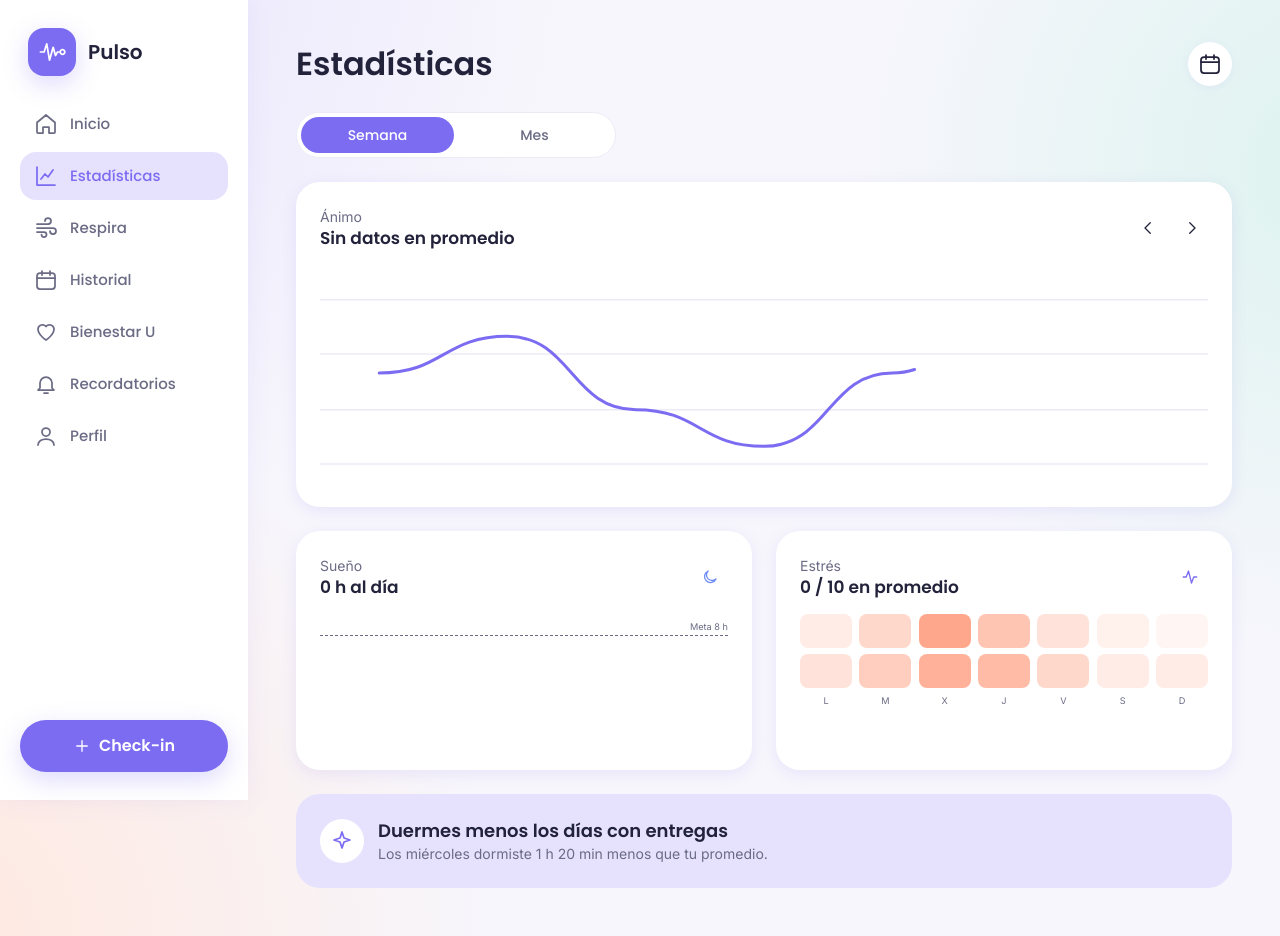
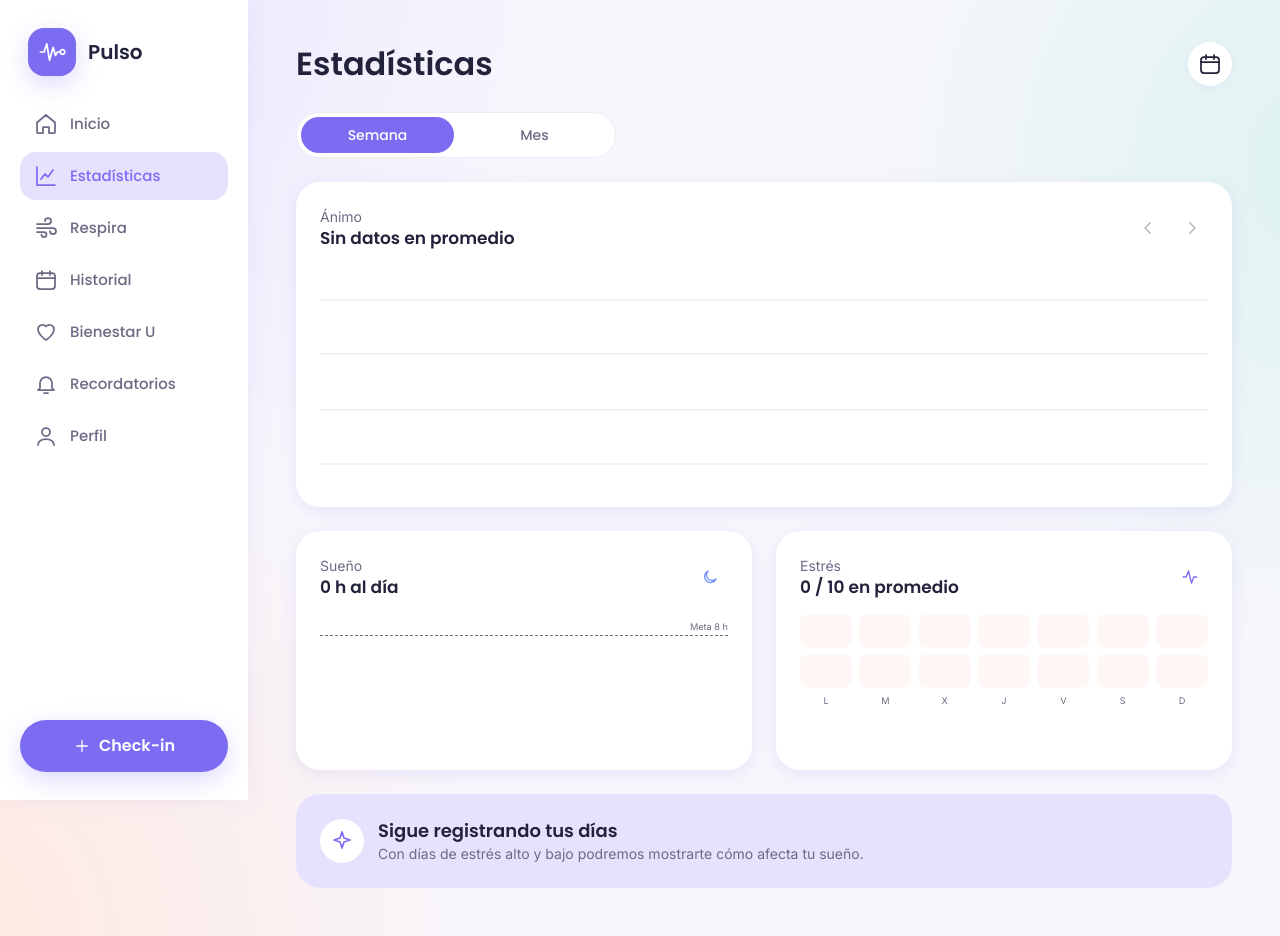
Before and after one commit to juangallardo19/Pulso, an Angular app: page /estadisticas in a window 1280 px wide. Built offline with nearby package versions, Linux system fonts and the light colour scheme.

Commit message:
fix(estadisticas): navega entre semanas y el gráfico, el estrés por día y el hallazgo usan datos reales

```diff
--- a/src/app/pages/stats/stats.html
+++ b/src/app/pages/stats/stats.html
@@ -10,10 +10,14 @@
     </header>
 
     <div class="segmented">
-      <button type="button" [class.active]="periodo() === 'semana'" (click)="periodo.set('semana')">
+      <button
+        type="button"
+        [class.active]="periodo() === 'semana'"
+        (click)="cambiarPeriodo('semana')"
+      >
         Semana
       </button>
-      <button type="button" [class.active]="periodo() === 'mes'" (click)="periodo.set('mes')">
+      <button type="button" [class.active]="periodo() === 'mes'" (click)="cambiarPeriodo('mes')">
         Mes
       </button>
     </div>
@@ -27,10 +31,22 @@
             <h3>{{ animoPromedio() }} en promedio</h3>
           </div>
           <div class="row arrows">
-            <button class="round-btn bg-lav" type="button" aria-label="Semana anterior">
+            <button
+              class="round-btn bg-lav"
+              type="button"
+              aria-label="Anterior"
+              [class.deshabilitado]="!hayAnterior()"
+              (click)="anterior()"
+            >
               <span class="icon sm i-left"></span>
             </button>
-            <button class="round-btn bg-lav" type="button" aria-label="Semana siguiente">
+            <button
+              class="round-btn bg-lav"
+              type="button"
+              aria-label="Siguiente"
+              [class.deshabilitado]="!haySiguiente()"
+              (click)="siguiente()"
+            >
               <span class="icon sm i-right"></span>
             </button>
           </div>
@@ -41,9 +57,7 @@
             <line x1="0" y1="62" x2="300" y2="62" />
             <line x1="0" y1="100" x2="300" y2="100" />
             <line x1="0" y1="137" x2="300" y2="137" />
-            <path
-              d="M20.0 75.0 C41.7 75.0 41.7 50.0 63.3 50.0 C85.0 50.0 85.0 100.0 106.7 100.0 C128.3 100.0 128.3 125.0 150.0 125.0 C171.7 125.0 171.7 75.0 193.3 75.0 C215.0 75.0 215.0 25.0 236.7 25.0 C258.3 25.0 258.3 50.0 280.0 50.0"
-            />
+            <path [attr.d]="trazo()" />
           </svg>
           <img
             *ngFor="let d of registros(); index as i"
@@ -89,26 +103,9 @@
           <span class="bubble sm bg-lav"><span class="icon sm i-activity c-primary"></span></span>
         </div>
         <div class="heat">
-          <div class="heat-col">
-            <span style="opacity: 0.2"></span><span style="opacity: 0.3"></span><small>L</small>
-          </div>
-          <div class="heat-col">
-            <span style="opacity: 0.4"></span><span style="opacity: 0.5"></span><small>M</small>
-          </div>
-          <div class="heat-col">
-            <span style="opacity: 0.9"></span><span style="opacity: 0.8"></span><small>X</small>
-          </div>
-          <div class="heat-col">
-            <span style="opacity: 0.6"></span><span style="opacity: 0.7"></span><small>J</small>
-          </div>
-          <div class="heat-col">
-            <span style="opacity: 0.3"></span><span style="opacity: 0.4"></span><small>V</small>
-          </div>
-          <div class="heat-col">
-            <span style="opacity: 0.15"></span><span style="opacity: 0.2"></span><small>S</small>
-          </div>
-          <div class="heat-col">
-            <span style="opacity: 0.1"></span><span style="opacity: 0.2"></span><small>D</small>
+          <div class="heat-col" *ngFor="let dia of semana; index as i">
+            <span [style.opacity]="opacidadPromedio(i)"></span
+            ><span [style.opacity]="opacidadMaxima(i)"></span><small>{{ dia }}</small>
           </div>
         </div>
       </article>
@@ -117,8 +114,8 @@
       <article class="card tint bg-lav insight">
         <span class="bubble"><span class="icon i-sparkle c-primary"></span></span>
         <div class="grow">
-          <h3>Duermes menos los días con entregas</h3>
-          <p class="small">Los miércoles dormiste 1 h 20 min menos que tu promedio.</p>
+          <h3>{{ hallazgo().titulo }}</h3>
+          <p class="small">{{ hallazgo().texto }}</p>
         </div>
       </article>
     </section>
--- a/src/app/pages/stats/stats.scss
+++ b/src/app/pages/stats/stats.scss
@@ -209,3 +209,9 @@
     height: 34px;
   }
 }
+
+// Flechas cuando no hay más registros hacia ese lado
+.arrows .deshabilitado {
+  opacity: 0.35;
+  pointer-events: none;
+}
--- a/src/app/pages/stats/stats.ts
+++ b/src/app/pages/stats/stats.ts
@@ -19,9 +19,108 @@ export class Stats {
   metaSueno: number = JSON.parse(localStorage.getItem('pulso-goals') ?? '{}').sleepHours ?? 8;
 
   periodo = signal<'semana' | 'mes'>('semana');
+  // 0 = los registros más recientes, 1 = el bloque anterior, etc.
+  pagina = signal(0);
+
+  semana = ['L', 'M', 'X', 'J', 'V', 'S', 'D'];
+
+  private tamano() {
+    return this.periodo() === 'semana' ? 7 : 30;
+  }
 
   registros() {
-    return this.historial.slice(this.periodo() === 'semana' ? -7 : -30);
+    const fin = this.historial.length - this.pagina() * this.tamano();
+    return this.historial.slice(Math.max(0, fin - this.tamano()), Math.max(0, fin));
+  }
+
+  cambiarPeriodo(nuevo: 'semana' | 'mes') {
+    this.periodo.set(nuevo);
+    this.pagina.set(0);
+  }
+
+  hayAnterior() {
+    return this.historial.length - (this.pagina() + 1) * this.tamano() > 0;
+  }
+
+  haySiguiente() {
+    return this.pagina() > 0;
+  }
+
+  anterior() {
+    if (this.hayAnterior()) {
+      this.pagina.update((p) => p + 1);
+    }
+  }
+
+  siguiente() {
+    if (this.haySiguiente()) {
+      this.pagina.update((p) => p - 1);
+    }
+  }
+
+  // Línea del gráfico de ánimo (viewBox 300 x 150), pasa por las mismas posiciones que las caritas
+  trazo() {
+    const lista = this.registros();
+    return lista
+      .map((d, i) => {
+        const x = (i + 0.5) * (300 / lista.length);
+        const y = ((100 - d.mood * 16.7) / 100) * 150;
+        return (i === 0 ? 'M' : 'L') + x.toFixed(1) + ' ' + y.toFixed(1);
+      })
+      .join(' ');
+  }
+
+  // Lunes = 0 ... Domingo = 6
+  private diaSemana(d: CheckinEntry) {
+    return (new Date(d.date + 'T00:00').getDay() + 6) % 7;
+  }
+
+  private estresDelDia(indice: number) {
+    return this.registros()
+      .filter((d) => this.diaSemana(d) === indice)
+      .map((d) => d.stress);
+  }
+
+  // Intensidad del color: promedio de estrés de ese día de la semana (arriba)
+  opacidadPromedio(indice: number) {
+    const valores = this.estresDelDia(indice);
+    if (valores.length === 0) return 0.08;
+    return valores.reduce((s, v) => s + v, 0) / valores.length / 10;
+  }
+
+  // ... y el estrés más alto de ese día (abajo)
+  opacidadMaxima(indice: number) {
+    const valores = this.estresDelDia(indice);
+    if (valores.length === 0) return 0.08;
+    return Math.max(...valores) / 10;
+  }
+
+  // Compara el sueño de los días de estrés alto (7 o más) con el resto
+  hallazgo() {
+    const lista = this.registros();
+    const altos = lista.filter((d) => d.stress >= 7);
+    const bajos = lista.filter((d) => d.stress < 7);
+    if (altos.length === 0 || bajos.length === 0) {
+      return {
+        titulo: 'Sigue registrando tus días',
+        texto: 'Con días de estrés alto y bajo podremos mostrarte cómo afecta tu sueño.',
+      };
+    }
+    const promedio = (l: CheckinEntry[]) => l.reduce((s, d) => s + this.horas(d), 0) / l.length;
+    const minutos = Math.round((promedio(bajos) - promedio(altos)) * 60);
+    if (minutos <= 15) {
+      return {
+        titulo: 'Tu sueño se mantiene estable',
+        texto: 'Duermes parecido los días de más estrés y los más tranquilos.',
+      };
+    }
+    const horas = Math.floor(minutos / 60);
+    const resto = minutos % 60;
+    const diferencia = horas > 0 ? horas + ' h ' + resto + ' min' : resto + ' min';
+    return {
+      titulo: 'Duermes menos los días de más estrés',
+      texto: 'Esos días dormiste ' + diferencia + ' menos que el resto.',
+    };
   }
 
   promedio(campo: 'mood' | 'water' | 'stress' | 'exerciseMinutes') {
```
Also changed, not shown: 1 other file (tests, documents, lock files or other folders).
